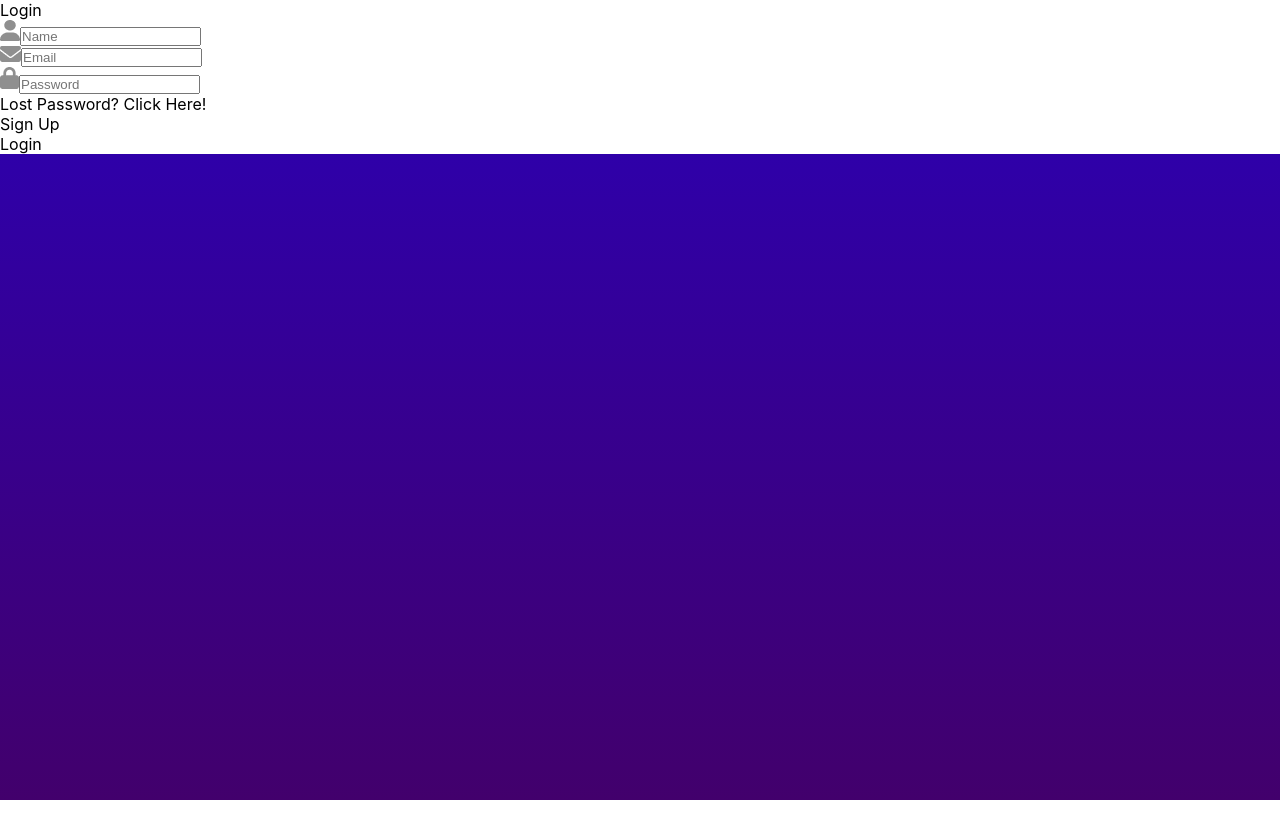
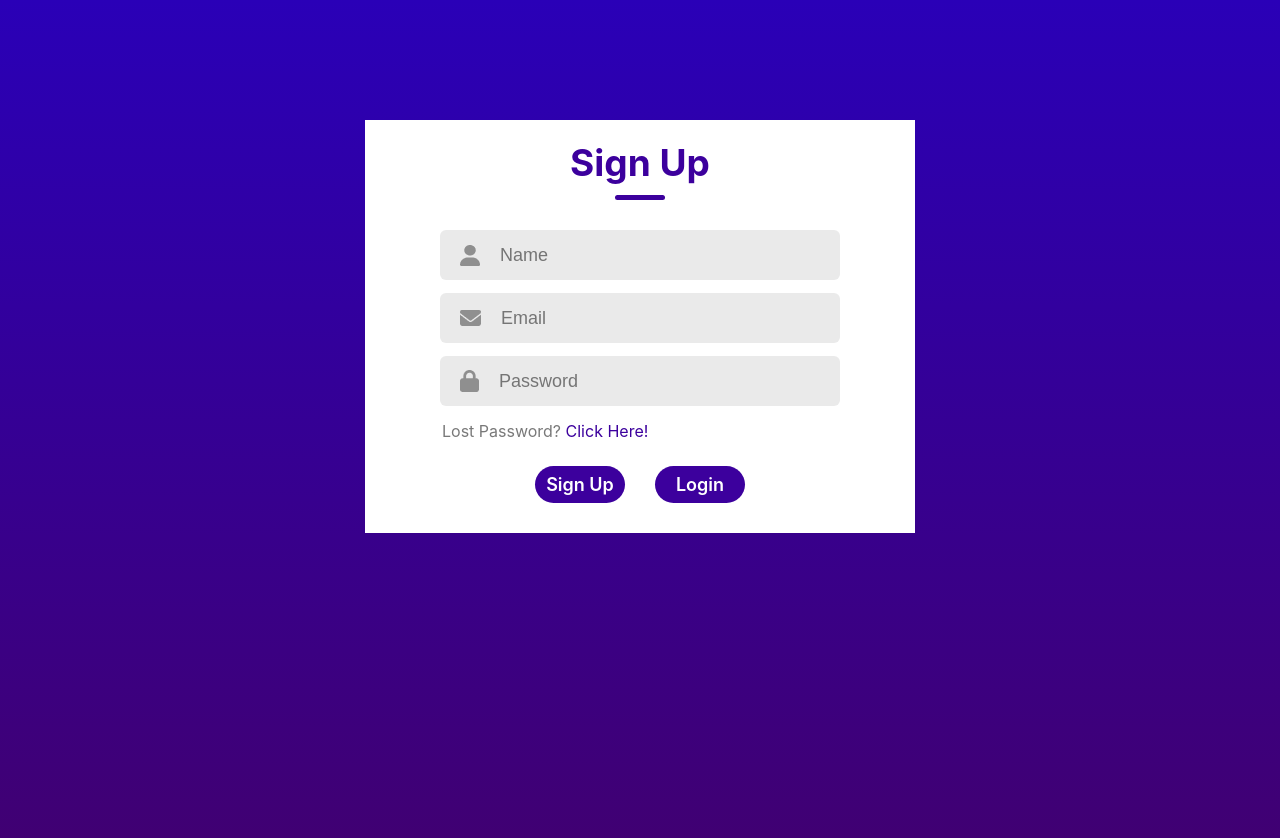
Before and after one commit to chinthaka20010226/Login_SignUp_InReactJs_, a React (Create React App) app: page / in a window 1280 px wide. Shown: the top 838 px of the page. Before the commit the page ends 800 px from the top, so only its background shows below. Built offline with nearby package versions, Linux system fonts and the light colour scheme.

Commit message:
style is added, Now, add funcotionality by using Js...

```diff
--- a/src/Components/LoginSignUp/LoginSignUp.css
+++ b/src/Components/LoginSignUp/LoginSignUp.css
@@ -11,5 +11,108 @@
     background-color: #fff;
     display: flex;
     flex-direction: column;
+    margin: auto;
+    width: 550px;
+    margin-top: 120px;
+    padding-bottom: 30px;
+}
 
+.header {
+    display: flex;
+    flex-direction: column;
+    align-items: center;
+    gap: 10px;
+    margin-top: 20px;
+    width: 100%;
 }
+
+.header-text {
+    color: #3c009d;
+    font-size: 37px;
+    font-weight: 700;
+}
+
+.header-underline {
+    width: 50px;
+    height: 5px;
+    background-color: #3c009d;
+    border-radius: 9px;
+    -webkit-border-radius: 9px;
+    -moz-border-radius: 9px;
+    -ms-border-radius: 9px;
+    -o-border-radius: 9px;
+}
+
+.inputs {
+    display: flex;
+    flex-direction: column;
+    align-items: center;
+    margin-top: 30px;
+    gap: 13px;
+}
+
+.input {
+    display: flex;
+    align-items: center;
+    margin: auto;
+    width: 400px;
+    height: 50px;
+    background-color: #eaeaea;
+    border-radius: 6px;
+    -webkit-border-radius: 6px;
+    -moz-border-radius: 6px;
+    -ms-border-radius: 6px;
+    -o-border-radius: 6px;
+}
+
+.input img {
+    margin: 0px 20px;
+}
+
+.input input {
+    border: none;
+    outline: none;
+    background-color: transparent;
+    color: #797979;
+    font-size: 18px;
+    height: 50px;
+    width: 300px;
+}
+
+.forgot-password {
+    margin-left: 77px;
+    margin-top: 15px;
+    color: #797979;
+    margin-bottom: 10px;
+}
+
+.forgot-password span {
+    color: #3c009d;
+    cursor: pointer;
+}
+
+.submit-container {
+    display: flex;
+    justify-content: center;
+    gap: 30px;
+    margin-top: 15px;
+}
+
+.submit {
+    display: flex;
+    align-items: center;
+    justify-content: center;
+    font-size: 18px;
+    background-color: #3c009d;
+    color: #fff;
+    font-weight: 600;
+    padding: 6px 10px;
+    cursor: pointer;
+    width: 70px;
+    height: 25px;
+    border-radius: 50px;
+    -webkit-border-radius: 50px;
+    -moz-border-radius: 50px;
+    -ms-border-radius: 50px;
+    -o-border-radius: 50px;
+}
--- a/src/Components/LoginSignUp/LoginSignUp.js
+++ b/src/Components/LoginSignUp/LoginSignUp.js
@@ -9,7 +9,7 @@ function LoginSignUp(){
     return(
         <div className='container'>
             <div className='header'>
-                <div className='header-text'>Login</div>
+                <div className='header-text'>Sign Up</div>
                 <div className='header-underline'></div>
             </div>
             <div className='inputs'>
```
